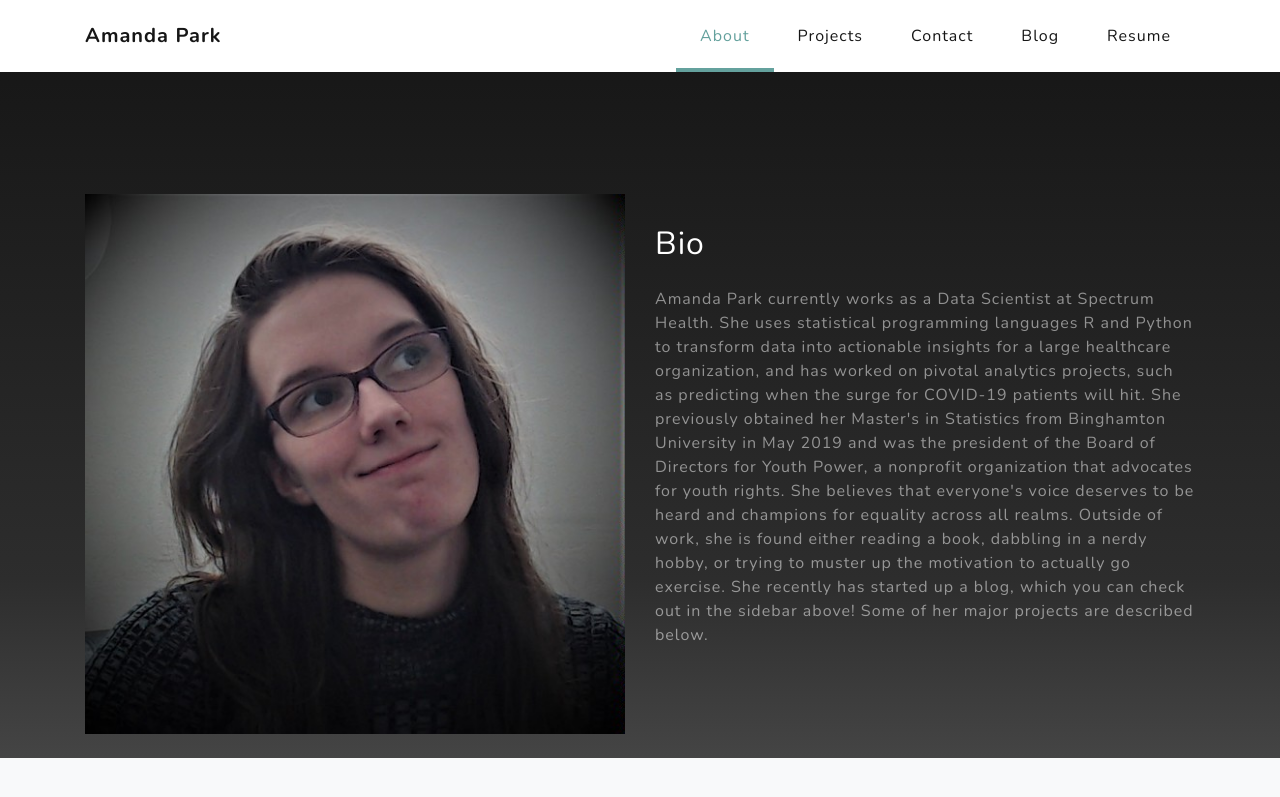
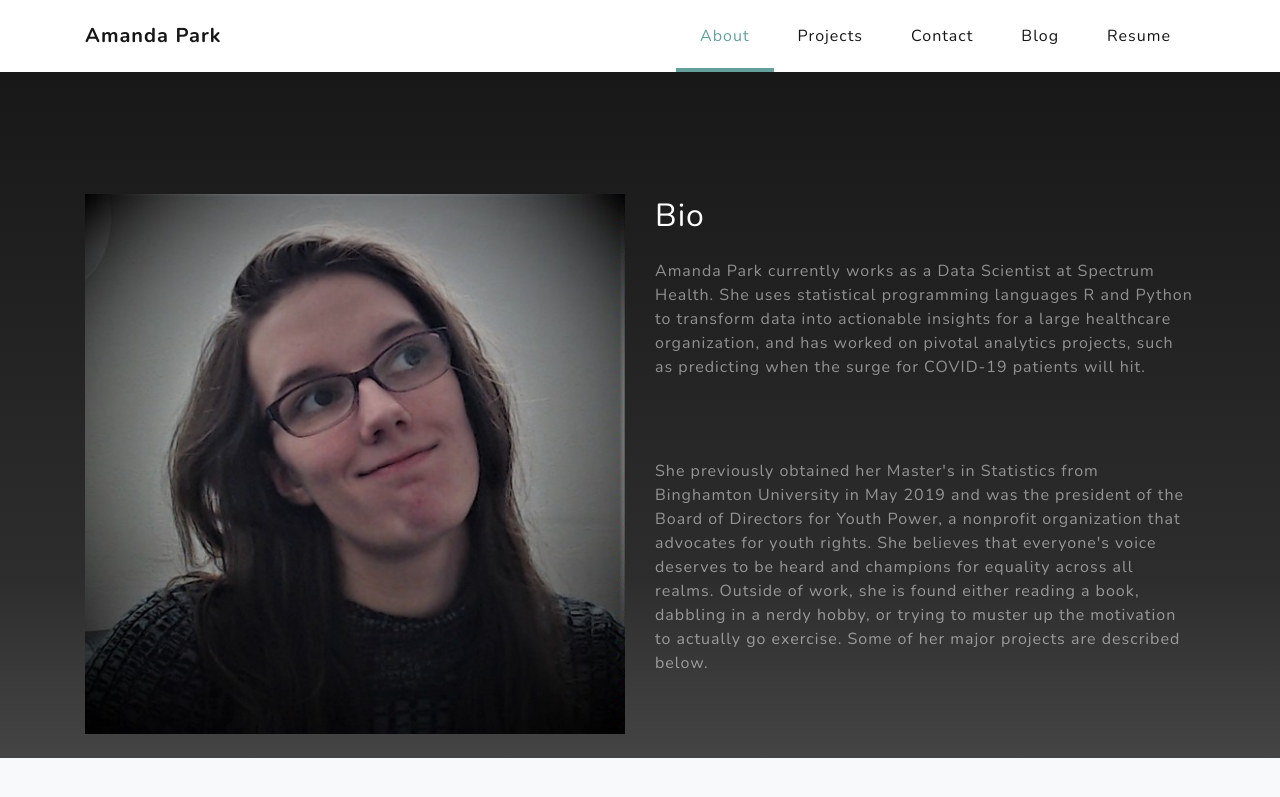
Before and after one commit to amanda-park/amanda-park.github.io, a Jekyll site: the page index.html, which Jekyll copies as it is, in a window 1280 px wide and 900 px high, scrolled down 866 px. Shown: the top 797 px of the window. Built offline with Jekyll 4.4.1, drawn with Linux system fonts in a browser that asks for light colours.

Commit message:
Update index.html

```diff
--- a/index.html
+++ b/index.html
@@ -76,12 +76,12 @@
           <p class="text-white-50">Amanda Park currently works as a Data Scientist at Spectrum Health.
           She uses statistical programming languages R and Python to transform data into actionable insights
           for a large healthcare organization, and has worked on pivotal analytics projects, such as predicting when the surge for
-          COVID-19 patients will hit. She previously obtained her Master's in Statistics from Binghamton University in May 2019 and
+          COVID-19 patients will hit.</p>
+          <p class="text-white-50">She previously obtained her Master's in Statistics from Binghamton University in May 2019 and
           was the president of the Board of Directors for Youth Power, a nonprofit organization that advocates
           for youth rights. She believes that everyone's voice deserves to be heard
           and champions for equality across all realms. Outside of work, she is found either reading a book,
           dabbling in a nerdy hobby, or trying to muster up the motivation to actually go exercise.
-          She recently has started up a blog, which you can check out in the sidebar above!
           Some of her major projects are described below.
 
         </div>
```
